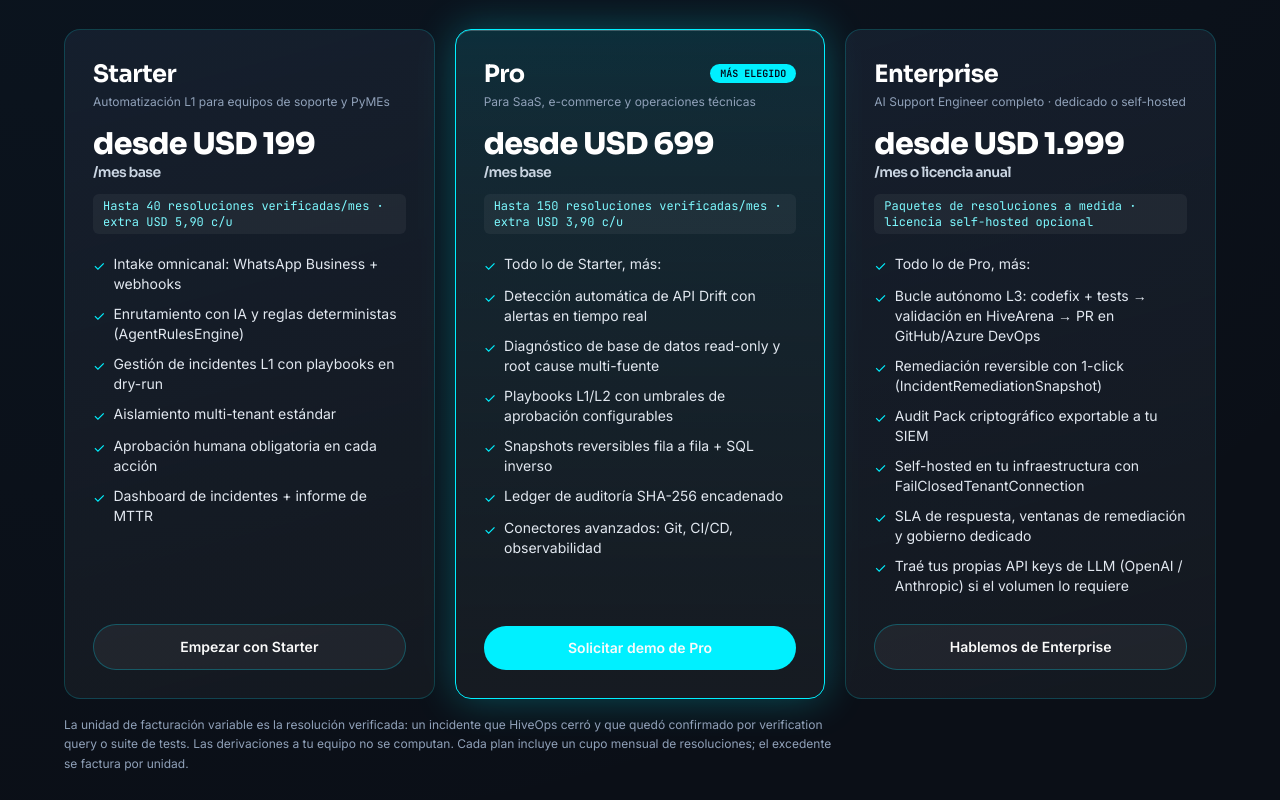
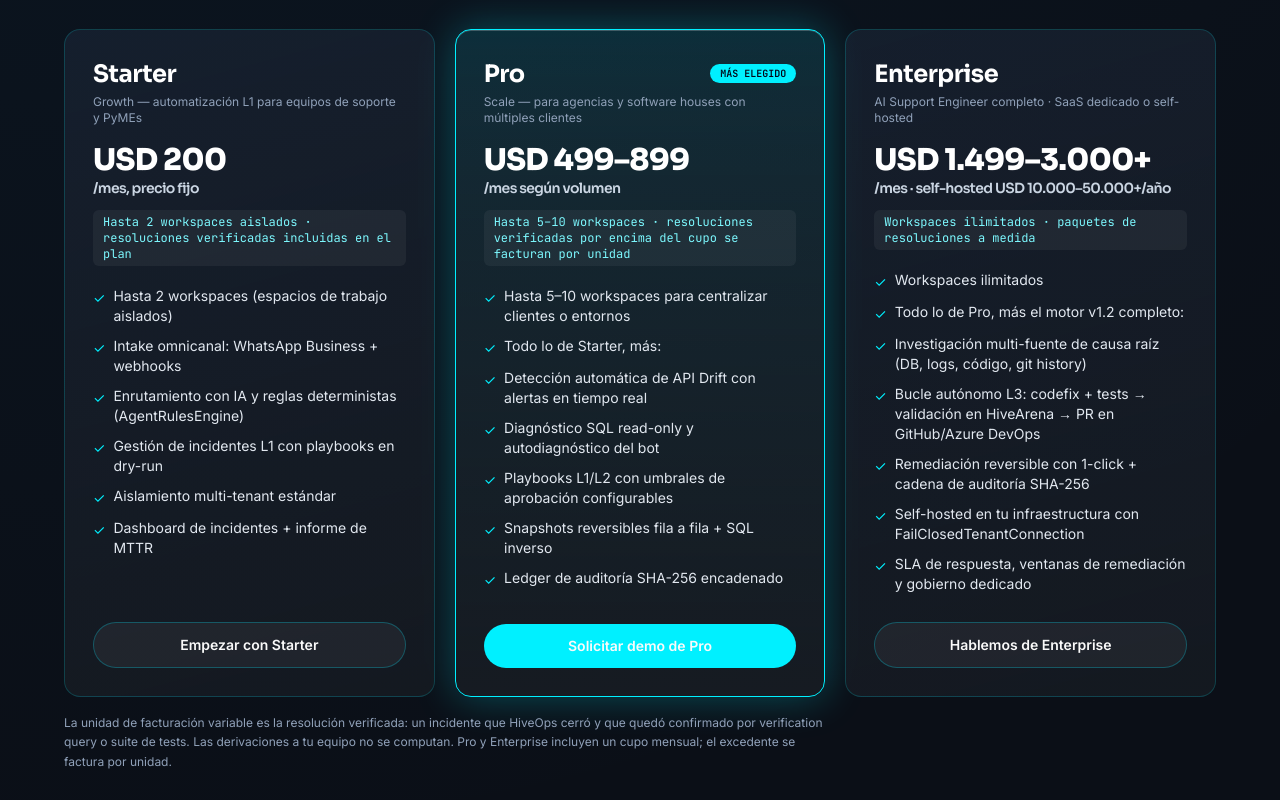
Before and after one commit to schi00/HiveOps, a Next.js app in the folder apps/hiveops-landing/: page / in a window 1280 px wide. Shown: the part 3980-4780 px from the top of the page. Built offline with nearby package versions, Linux system fonts and the light colour scheme; no server answers.

Commit message:
feat(landing): final tiered pricing — Starter 200/mo, Pro 499-899, Enterprise 1.5k-3k+ and self-hosted annual license

```diff
--- a/apps/hiveops-landing/src/app/pricing/page.tsx
+++ b/apps/hiveops-landing/src/app/pricing/page.tsx
@@ -18,8 +18,9 @@
     { label: "Validación de codefixes", starter: "—", pro: "Verification query", enterprise: "HiveArena: build + tests → PR automático" },
     { label: "Audit trail", starter: "Registro de acciones", pro: "Ledger SHA-256 encadenado", enterprise: "Ledger + export a tu SIEM" },
     { label: "Aislamiento", starter: "Tenant en SaaS multi-tenant", pro: "Multi-tenant con aislamiento estricto", enterprise: "Dedicado o self-hosted (FailClosed)" },
-    { label: "Resoluciones incluidas", starter: "40/mes · extra USD 5,90", pro: "150/mes · extra USD 3,90", enterprise: "Paquetes a medida" },
-    { label: "Facturación", starter: "Base + outcome verificado", pro: "Base + outcome verificado", enterprise: "Licencia anual + outcome acordado" },
+    { label: "Workspaces aislados", starter: "Hasta 2", pro: "Hasta 5–10", enterprise: "Ilimitados" },
+    { label: "Resoluciones incluidas", starter: "Incluidas en el plan", pro: "Cupo mensual + extras por unidad", enterprise: "Paquetes a medida" },
+    { label: "Facturación", starter: "USD 200/mes fijo", pro: "USD 499–899/mes según volumen", enterprise: "USD 1.499–3.000+/mes o licencia self-hosted USD 10.000–50.000+/año" },
     { label: "Puesta en marcha", starter: "Onboarding guiado", pro: "Readiness check + playbooks", enterprise: "Despliegue asistido + SLA" },
   ];
 
@@ -103,9 +104,9 @@
         </div>
 
         <p className="mt-4 max-w-3xl text-xs leading-relaxed text-slate-400">
-          Todos los planes son modelo híbrido: la base mensual cubre plataforma, canales y gobierno; las
-          resoluciones autónomas verificadas por encima del cupo se facturan por unidad. Enterprise admite
-          licencia anual self-hosted en tu propia infraestructura. Volúmenes altos pueden traer sus propias
+          La base mensual cubre plataforma, canales y gobierno por workspace; las resoluciones autónomas
+          verificadas por encima del cupo se facturan por unidad. Enterprise admite licencia self-hosted
+          anual (USD 10.000–50.000+) en tu propia infraestructura. Volúmenes altos pueden traer sus propias
           API keys de LLM.
         </p>
 
--- a/apps/hiveops-landing/src/components/landing/FaqSection.tsx
+++ b/apps/hiveops-landing/src/components/landing/FaqSection.tsx
@@ -11,7 +11,7 @@
   },
   {
     q: "¿Cómo se cobra?",
-    a: "Modelo híbrido: una suscripción base mensual por tier (Starter desde USD 199, Pro desde USD 699, Enterprise desde USD 1.999) más un cobro por resolución autónoma verificada por encima del cupo incluido. Solo se computan los incidentes que HiveOps cerró y que quedaron confirmados por una verification query o una suite de tests. Las escalaciones a tu equipo no facturan.",
+    a: "Modelo híbrido: una suscripción base mensual por tier (Starter USD 200 fijo con hasta 2 workspaces, Pro USD 499–899 con 5–10 workspaces, Enterprise USD 1.499–3.000+ con workspaces ilimitados) más cobro por resolución autónoma verificada por encima del cupo incluido. Enterprise también admite licencia self-hosted anual (USD 10.000–50.000+). Solo se computan los incidentes que HiveOps cerró y que quedaron confirmados por una verification query o una suite de tests. Las escalaciones a tu equipo no facturan.",
   },
   {
     q: "¿Qué necesita para funcionar en mi tenant?",
--- a/apps/hiveops-landing/src/components/landing/PricingPreview.tsx
+++ b/apps/hiveops-landing/src/components/landing/PricingPreview.tsx
@@ -76,7 +76,7 @@
         <p className="mt-4 max-w-3xl text-xs leading-relaxed text-slate-400">
           La unidad de facturación variable es la resolución verificada: un incidente que HiveOps cerró y que
           quedó confirmado por verification query o suite de tests. Las derivaciones a tu equipo no se
-          computan. Cada plan incluye un cupo mensual de resoluciones; el excedente se factura por unidad.
+          computan. Pro y Enterprise incluyen un cupo mensual; el excedente se factura por unidad.
         </p>
       </div>
     </AnimatedSection>
--- a/apps/hiveops-landing/src/lib/site.ts
+++ b/apps/hiveops-landing/src/lib/site.ts
@@ -22,55 +22,55 @@
 export const pricingPlans = [
   {
     name: "Starter",
-    badge: "Automatización L1 para equipos de soporte y PyMEs",
-    priceLabel: "desde USD 199",
-    priceDetail: "/mes base",
-    metering: "Hasta 40 resoluciones verificadas/mes · extra USD 5,90 c/u",
+    badge: "Growth — automatización L1 para equipos de soporte y PyMEs",
+    priceLabel: "USD 200",
+    priceDetail: "/mes, precio fijo",
+    metering: "Hasta 2 workspaces aislados · resoluciones verificadas incluidas en el plan",
     cta: "Empezar con Starter",
     highlight: false,
     features: [
+      "Hasta 2 workspaces (espacios de trabajo aislados)",
       "Intake omnicanal: WhatsApp Business + webhooks",
       "Enrutamiento con IA y reglas deterministas (AgentRulesEngine)",
       "Gestión de incidentes L1 con playbooks en dry-run",
       "Aislamiento multi-tenant estándar",
-      "Aprobación humana obligatoria en cada acción",
       "Dashboard de incidentes + informe de MTTR",
     ],
   },
   {
     name: "Pro",
-    badge: "Para SaaS, e-commerce y operaciones técnicas",
-    priceLabel: "desde USD 699",
-    priceDetail: "/mes base",
-    metering: "Hasta 150 resoluciones verificadas/mes · extra USD 3,90 c/u",
+    badge: "Scale — para agencias y software houses con múltiples clientes",
+    priceLabel: "USD 499–899",
+    priceDetail: "/mes según volumen",
+    metering: "Hasta 5–10 workspaces · resoluciones verificadas por encima del cupo se facturan por unidad",
     cta: "Solicitar demo de Pro",
     highlight: true,
     features: [
+      "Hasta 5–10 workspaces para centralizar clientes o entornos",
       "Todo lo de Starter, más:",
       "Detección automática de API Drift con alertas en tiempo real",
-      "Diagnóstico de base de datos read-only y root cause multi-fuente",
+      "Diagnóstico SQL read-only y autodiagnóstico del bot",
       "Playbooks L1/L2 con umbrales de aprobación configurables",
       "Snapshots reversibles fila a fila + SQL inverso",
       "Ledger de auditoría SHA-256 encadenado",
-      "Conectores avanzados: Git, CI/CD, observabilidad",
     ],
   },
   {
     name: "Enterprise",
-    badge: "AI Support Engineer completo · dedicado o self-hosted",
-    priceLabel: "desde USD 1.999",
-    priceDetail: "/mes o licencia anual",
-    metering: "Paquetes de resoluciones a medida · licencia self-hosted opcional",
+    badge: "AI Support Engineer completo · SaaS dedicado o self-hosted",
+    priceLabel: "USD 1.499–3.000+",
+    priceDetail: "/mes · self-hosted USD 10.000–50.000+/año",
+    metering: "Workspaces ilimitados · paquetes de resoluciones a medida",
     cta: "Hablemos de Enterprise",
     highlight: false,
     features: [
-      "Todo lo de Pro, más:",
+      "Workspaces ilimitados",
+      "Todo lo de Pro, más el motor v1.2 completo:",
+      "Investigación multi-fuente de causa raíz (DB, logs, código, git history)",
       "Bucle autónomo L3: codefix + tests → validación en HiveArena → PR en GitHub/Azure DevOps",
-      "Remediación reversible con 1-click (IncidentRemediationSnapshot)",
-      "Audit Pack criptográfico exportable a tu SIEM",
+      "Remediación reversible con 1-click + cadena de auditoría SHA-256",
       "Self-hosted en tu infraestructura con FailClosedTenantConnection",
       "SLA de respuesta, ventanas de remediación y gobierno dedicado",
-      "Traé tus propias API keys de LLM (OpenAI / Anthropic) si el volumen lo requiere",
     ],
   },
 ] as const;
```
